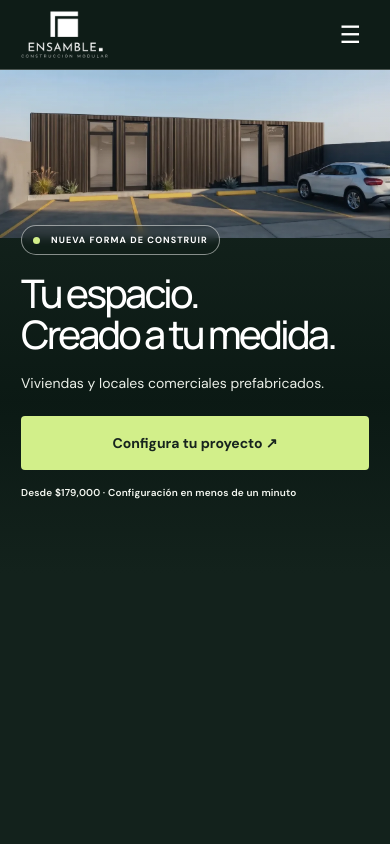
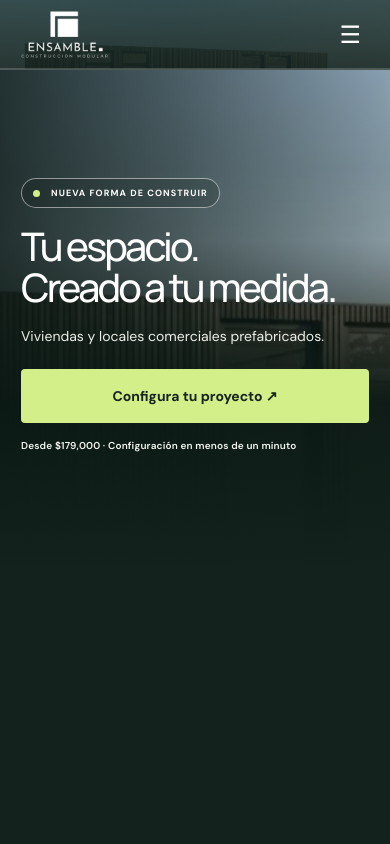
Before and after one commit to JustMyLogin/ensamble-web, a plain HTML site: page index.html in a window 390 px wide. Shown: the top 844 px of the page. Drawn offline with Linux system fonts and the light colour scheme.

Commit message:
Add files via upload

```diff
--- a/index.html
+++ b/index.html
@@ -642,6 +642,75 @@ footer{padding:30px 0 20px}.footer-brand{font-family:'Josefin Sans','Manrope',sa
 }
 </style>
 <link rel="preload" as="image" href="hero-fachada.webp" fetchpriority="high"/>
+<style>
+
+/* V28: hero sin barras laterales y top bar integrada con el cielo del render */
+.nav{
+  background: transparent;
+  overflow:hidden;
+  backdrop-filter:none;
+}
+.nav::before{
+  content:"";
+  position:absolute;
+  inset:0;
+  z-index:-1;
+  background-image:
+    linear-gradient(180deg, rgba(22,44,40,.78) 0%, rgba(14,30,25,.86) 100%),
+    linear-gradient(90deg, rgba(150,172,194,.18) 0%, rgba(184,202,220,.26) 58%, rgba(196,210,224,.22) 100%),
+    url('hero-fachada.webp');
+  background-size:cover;
+  background-position:center top;
+  transform:scale(1.03);
+}
+.nav::after{
+  content:"";
+  position:absolute;
+  left:0;right:0;bottom:0;height:1px;
+  background:rgba(255,255,255,.18);
+}
+.hero{background:#13221c;}
+.hero-bg{
+  top:83px;
+  inset:auto 0 0 0;
+  height:calc(100% - 83px);
+  background-image:
+    linear-gradient(90deg, rgba(12,24,20,.82) 0%, rgba(12,24,20,.64) 26%, rgba(12,24,20,.28) 54%, rgba(12,24,20,.06) 100%),
+    linear-gradient(180deg, rgba(150,172,194,.22) 0%, rgba(12,24,20,.08) 120px, rgba(12,24,20,.02) 240px),
+    linear-gradient(0deg, rgba(8,18,15,.22), rgba(8,18,15,.03) 48%),
+    url('hero-fachada.webp');
+  background-size:cover;
+  background-position:center center;
+  background-repeat:no-repeat;
+  transform:none;
+}
+.hero-inner{padding-top:138px;}
+@media (max-width:820px){
+  .nav::before{
+    background-image:
+      linear-gradient(180deg, rgba(22,44,40,.80) 0%, rgba(14,30,25,.88) 100%),
+      linear-gradient(90deg, rgba(164,184,205,.18) 0%, rgba(193,209,224,.24) 100%),
+      url('hero-fachada.webp');
+    background-position:center top;
+  }
+  .hero-bg{
+    top:70px;
+    height:calc(100% - 70px);
+    background-image:
+      linear-gradient(90deg, rgba(12,24,20,.84) 0%, rgba(12,24,20,.58) 45%, rgba(12,24,20,.18) 100%),
+      linear-gradient(180deg, rgba(160,180,201,.18) 0%, rgba(12,24,20,.10) 98px, rgba(12,24,20,.02) 190px),
+      url('hero-fachada.webp');
+    background-size:cover;
+    background-position:58% center;
+  }
+  .hero-inner{padding-top:118px;}
+}
+@media (max-width:480px){
+  .hero-inner{padding-top:108px;}
+  .hero-bg{background-position:63% center;}
+}
+
+</style>
 </head>
 <body>
 <header class="nav">
```
Also changed, not shown: 1 other file.
